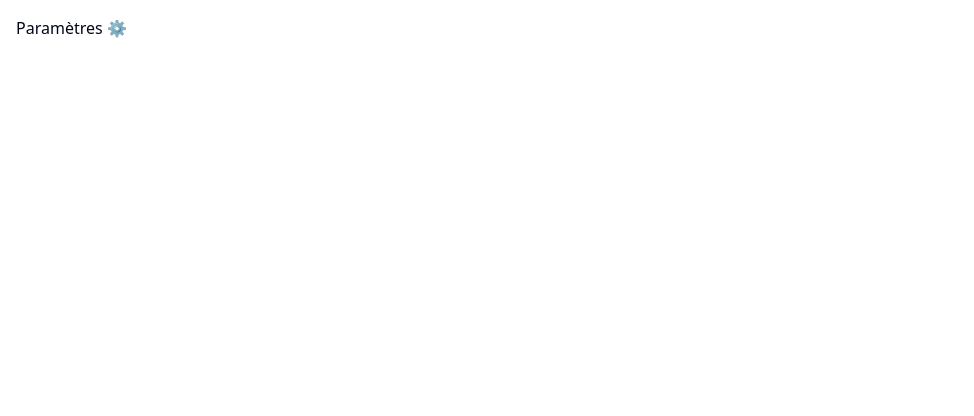
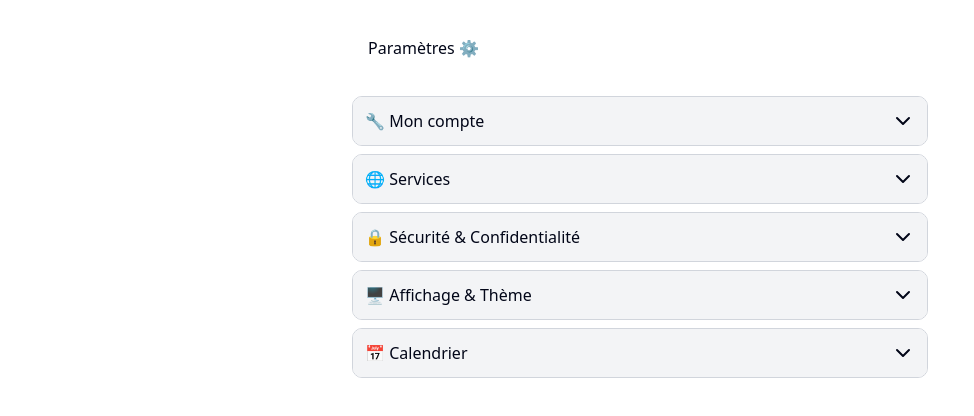
Before and after one commit to Diantis/onboard-campus, a Next.js app: page /settings in a window 1280 px wide. Shown: the top 416 px of the page, without its empty margins (0-974 px from the left). Built offline with nearby package versions, Linux system fonts and the light colour scheme.

Commit message:
feat: add first try interface settings

```diff
--- a/src/app/settings/page.tsx
+++ b/src/app/settings/page.tsx
@@ -1,4 +1,11 @@
+import SettingsAccordion from "@/components/SettingsAccordion";
+
 // src/app/settings/page.tsx
 export default function SettingsPage() {
-  return <h1 className="p-4">Paramètres ⚙️</h1>;
+  return (
+    <div className="w-full max-w-xl mx-auto mt-5 space-y-2">
+      <h1 className="p-4">Paramètres ⚙️</h1>
+      <SettingsAccordion />
+    </div>
+  );
 }
--- /dev/null
+++ b/src/components/SettingsAccordion.tsx
@@ -0,0 +1,64 @@
+"use client";
+
+import { useState } from "react";
+import { ChevronDown } from "lucide-react";
+
+export default function SettingsAccordion() {
+  const [openIndex, setOpenIndex] = useState<number | null>(null);
+
+  const settingsItems = [
+    { title: "🔧 Mon compte", content: "Ici tu peux accéder à ton profil." },
+    {
+      title: "🌐 Services",
+      content:
+        "Retrouve le détails de tous les services proposés par l'université.",
+    },
+    {
+      title: "🔒 Sécurité & Confidentialité",
+      content: "Modifie les paramètres de sécurité et de confidentialité.",
+    },
+    {
+      title: "🖥️ Affichage & Thème",
+      content: "Personnalise l'affichage et le thème de l'application.",
+    },
+    {
+      title: "📅 Calendrier",
+      content: "Gère tes événements et ton emploi du temps.",
+    },
+  ];
+
+  const toggleAccordion = (index: number) => {
+    setOpenIndex(openIndex === index ? null : index);
+  };
+
+  return (
+    <div className="w-full max-w-xl mx-auto mt-5 space-y-2">
+      {settingsItems.map((item, index) => (
+        <div
+          key={index}
+          className="border border-gray-300 rounded-lg overflow-hidden"
+        >
+          <button
+            onClick={() => toggleAccordion(index)}
+            className="w-full flex justify-between items-center text-left p-3 bg-gray-100 hover:bg-gray-200 focus:outline-none transition-all duration-200"
+          >
+            {item.title}
+            <ChevronDown
+              className={`transition-transform duration-300 ${
+                openIndex === index ? "rotate-180" : ""
+              }`}
+            />
+          </button>
+
+          <div
+            className={`overflow-hidden transition-[max-height] duration-500 ease-in-out ${
+              openIndex === index ? "max-h-[500px]" : "max-h-0"
+            }`}
+          >
+            <div className="p-3 bg-gray-50 border-gray-300">{item.content}</div>
+          </div>
+        </div>
+      ))}
+    </div>
+  );
+}
```
